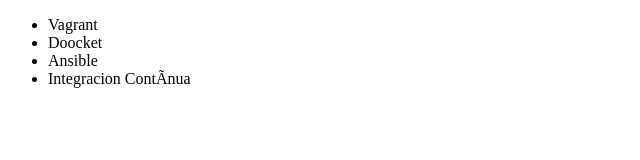
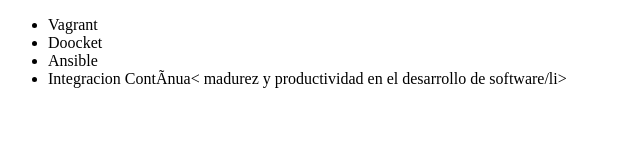
Before and after one commit to ariasblancojose/alura-git, a plain HTML site: page index.html in a window 1280 px wide. Shown: the whole page, without its empty margins (0-640 px from the left). Drawn offline with Linux system fonts and the light colour scheme.

Commit message:
curso de integracion contunua

```diff
--- a/index.html
+++ b/index.html
@@ -11,7 +11,7 @@
         <li>Vagrant</li>
         <li>Doocket</li>
         <li>Ansible</li>
-        <li>Integracion Contínua</li>
+        <li>Integracion Contínua< madurez y productividad en el desarrollo de software/li>
     </ul>
 
 </body>
```
